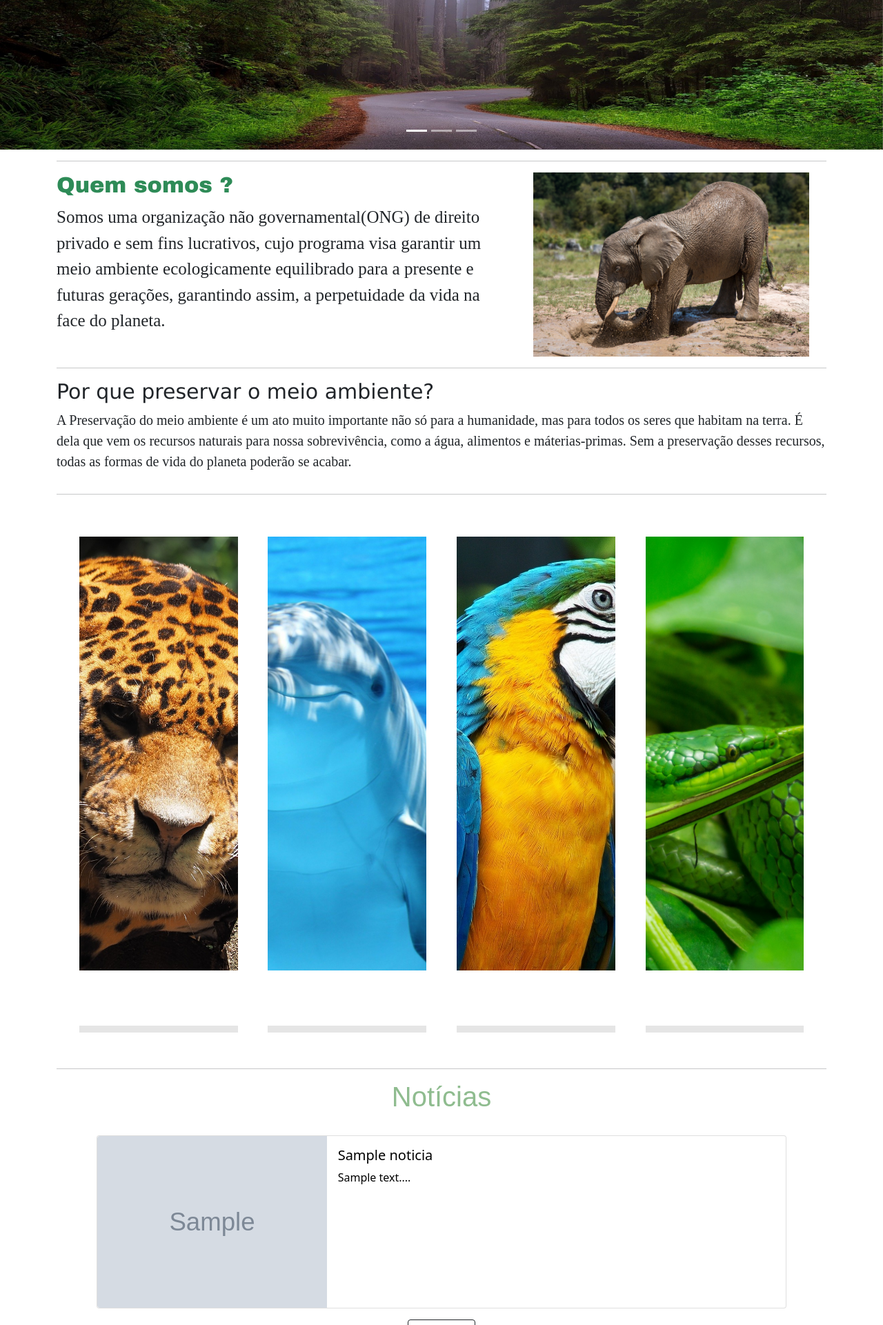
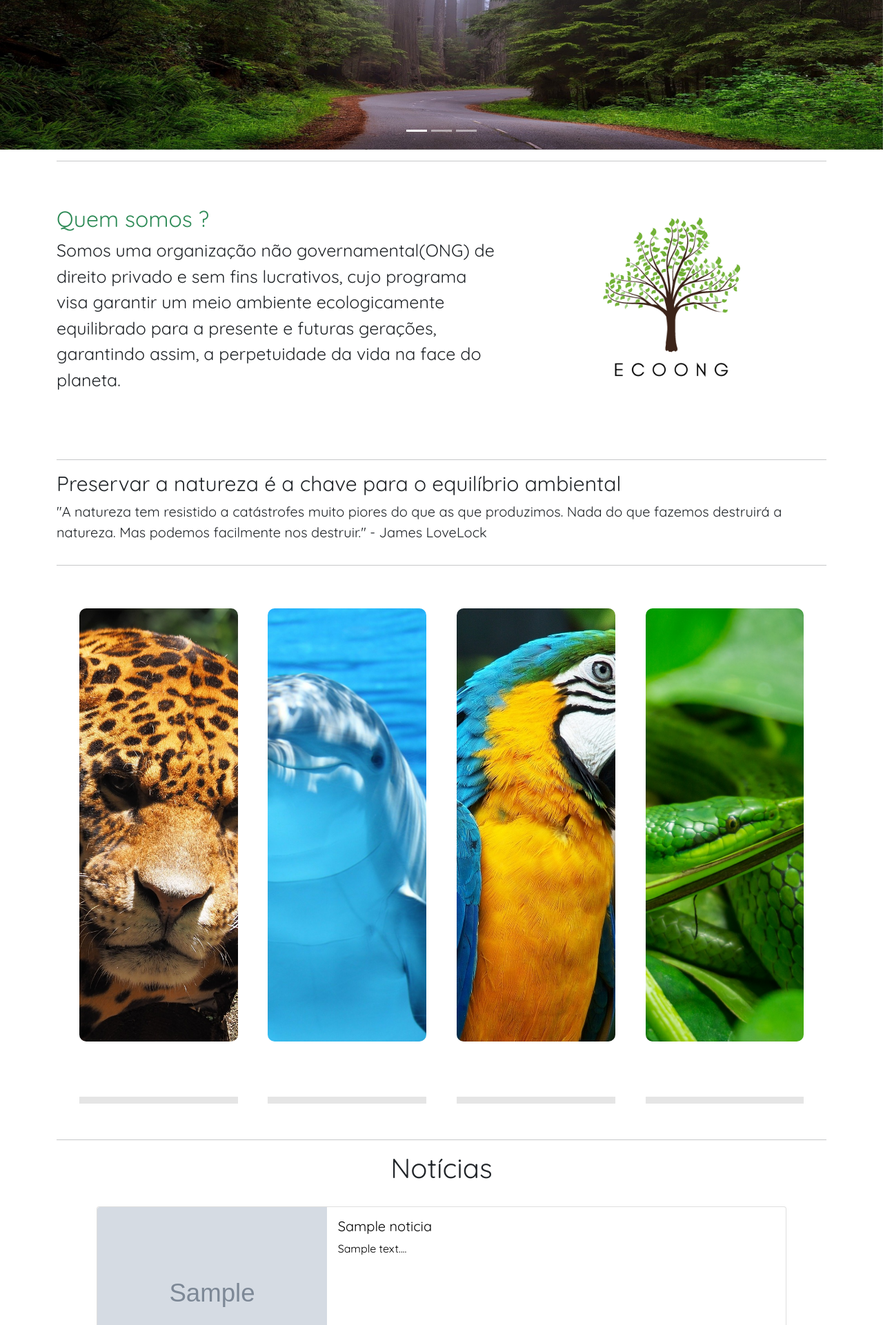
Before and after one commit to thzlet/EcoOng, a Flask app: template ecoong/templates/index.html in a window 1280 px wide. Shown: the part 357-2278 px from the top of the page at 69% size. Run offline with Flask 2, Linux system fonts and the light colour scheme; the template is opened without the code that fills it: most values are stand-ins (such as "Sample title", 1, 10 or a date in 2020); grey boxes marked "Sample" are stand-in pictures; parts of the project's set-up code (start-up, migrations or seed data) failed here and were passed over; some libraries are stand-ins or nearby versions.

Commit message:
Refatoração das paginas (notícias, landing, agradecimentos, atualizar_dados, perfil do usuário, login e cadastro)

```diff
--- a/ecoong/blueprints/auth/templates_auth/auth/cadastro.html
+++ b/ecoong/blueprints/auth/templates_auth/auth/cadastro.html
@@ -26,7 +26,7 @@
                 <i class="fas fa-envelope-open-text"></i>
               </div>
               <div class="div">
-                <h5>Emaill</h5>
+                <h5>Email</h5>
                 <input id="email" type="email" name="email" class="input" pattern="[a-z0-9.-]+@[a-z0-9.-]+\.[a-z.-]{3,}$" required>
               </div>
             </div>
--- a/ecoong/blueprints/auth/templates_auth/auth/login.html
+++ b/ecoong/blueprints/auth/templates_auth/auth/login.html
@@ -11,7 +11,7 @@
     <div class="row">
       <div class="col">
         <div class="login-content">
-          <form action="{{url_for('auth.login_page')}}" method="post"><br>
+          <form action="{{url_for('auth.login_page')}}" method="post"><br><br><br>
             <img src='/static_auth/auth/imgs/log.svg'>
             <h2 class="title">Login</h2>
             <div class="input-div one">
@@ -19,7 +19,7 @@
                 <i class="fas fa-envelope-open-text"></i>
               </div>
               <div class="div">
-                <h5>Emaill</h5>
+                <h5>Email</h5>
                 <input id="email" type="email" name="email" class="input" pattern="[a-z0-9._%+-]+@[a-z0-9.-]+\.[a-z.-]{3,}$" required>
               </div>
             </div>
--- a/ecoong/blueprints/campanhas/static_cam/campanhas/css/agradecimento.css
+++ b/ecoong/blueprints/campanhas/static_cam/campanhas/css/agradecimento.css
@@ -172,7 +172,7 @@ html {
   filter: blur(8px);
   -webkit-filter: blur(8px);
 
-  height: 100%;
+  height: 70%;
 
   background-position: center;
   background-repeat: no-repeat;
--- a/ecoong/blueprints/noticias/static_not/noticias/css/noticia.css
+++ b/ecoong/blueprints/noticias/static_not/noticias/css/noticia.css
@@ -1,3 +1,6 @@
-img {
+.fonte{
+ font-family: "Quicksand", sans-serif;
+}
+.round {
   border-radius: 10px;
 }
--- a/ecoong/blueprints/noticias/templates_not/noticias/noticia.html
+++ b/ecoong/blueprints/noticias/templates_not/noticias/noticia.html
@@ -7,6 +7,7 @@
 {% block conteudo %}
 
   <!-- PRIMEIRA PARTE DE NOTÍCIAS -->
+ <div class="fonte">
   <div class="container">
     <div class="row">
       <div class="col">
@@ -28,7 +29,7 @@
 
       <div class="col">
         <hr>
-        <img height="300" width="480" src="static_not/noticias/img/araraprincipal.jpg">
+        <img class="round" height="300" width="480" src="static_not/noticias/img/araraprincipal.jpg">
         <br>
         <br>
         <a style="text-decoration:none;color:black;" href="#">
@@ -277,7 +278,7 @@
 
   <!-- BOTÃO PARA CADASTRAR UMA NOVA NOTICIA -->
   {% if current_user.is_authenticated %}
-    <br><a type="button" class="btn btn-outline-dark" class="btn btn-primary" href="{{url_for('noticias.cadastrar_not')}}" role="button">Cadastrar Notícia</a>
+    <br><a type="button" class="btn btn-outline-dark" class="btn btn-primary" href="{{url_for('noticias.cadastrar_not')}}" role="button">Cadastrar Notícia</a></div>
     <br><br>
   {% endif %}
 
--- a/ecoong/static/css/landing.css
+++ b/ecoong/static/css/landing.css
@@ -1,3 +1,6 @@
+* {
+  font-family: "Quicksand", sans-serif;
+}
 .coll {
   display: flex;
   width: 100%;
@@ -131,7 +134,7 @@ footer {
   background: #2f4f4f;
   height: auto;
   width: 100%;
-  font-family: Times new romas;
+  font-family: "Quicksand", sans-serif;
   padding-top: 40px;
   color: #66cdaa;
 }
@@ -184,25 +187,24 @@ footer {
 }
 
 .texto h2{
-  font-family:verdana;
+  font-family: "Quicksand", sans-serif;
   font-size: 30px;
 }
 .texto{
-  font-family: serif;
+  font-family: "Quicksand", sans-serif;
   font-size: 20px;
 }
 
 .featurette-heading{
   color: #2E8B57;
-  font-family:arial black;
+  font-family: "Quicksand", sans-serif;
 }
 .lead{
-  font-family: serif;
+  font-family: "Quicksand", sans-serif;
   font-size: 25px;
 }
 .notcam{
-  color:#8FBC8F;
-  font-family:arial;
+  font-family: "Quicksand", sans-serif;
 }
 
 .coll {
@@ -230,11 +232,13 @@ footer {
   box-shadow: 0 10px 0 rgba(0, 0, 0, 0.1);
 }
 .box > img:hover {
+  border-radius: 10px;
   width: 100%;
   height: calc(100% - 10vh);
   object-fit: cover;
 }
 .box > img {
+  border-radius: 10px;
   width: 100%;
   height: calc(100% - 10vh);
   object-fit: cover;
@@ -340,7 +344,7 @@ footer {
   background: #2f4f4f;
   height: auto;
   width: 100%;
-  font-family: Times new romas;
+  font-family: "Quicksand", sans-serif;
   padding-top: 40px;
   color: #66cdaa;
 }
--- a/ecoong/templates/index.html
+++ b/ecoong/templates/index.html
@@ -41,12 +41,12 @@
         <hr class="featurette-divider">
 
         <div class="row featurette">
-          <div class="col-md-7">
+          <div class="col-md-7"><br><br>
             <h2 align="left" class="featurette-heading">Quem somos ?</h2>
             <p align="left" class="lead">Somos uma organização não governamental(ONG) de direito privado e sem fins lucrativos, cujo programa visa garantir um meio ambiente ecologicamente equilibrado para a presente e futuras gerações, garantindo assim, a perpetuidade  da vida na face do planeta.</p>
           </div>
           <div class="col-md-5">
-            <a href="https://getbootstrap.com/docs/5.0/components/buttons/"><img class="featurette-image img-fluid mx-auto" width="400" src="/static/imgs/img_home_quem_somos.jpg" alt="..."></a>
+            <img class="featurette-image img-fluid mx-auto" width="400" src="/static/imgs/logo_home.png" alt="...">
           </div>
         </div>
       </div>
@@ -59,8 +59,8 @@
     <div class="row">
       <div class="col">
         <div class="texto">
-        <h2 align="left"> Por que preservar o meio ambiente?</h2>
-        <p align="left">A Preservação do meio ambiente é um ato muito importante não só para a humanidade, mas para todos os seres que habitam na terra. É dela que vem os recursos naturais para nossa sobrevivência, como a água, alimentos e máterias-primas. Sem a preservação desses recursos, todas as formas de vida do planeta poderão se acabar.</p>
+        <h2 align="left">Preservar a natureza é a chave para o equilíbrio ambiental</h2>
+        <p align="left">"A natureza tem resistido a catástrofes muito piores do que as que produzimos. Nada do que fazemos destruirá a natureza. Mas podemos facilmente nos destruir." - James LoveLock</p>
         </div>
       </div>
     </div>
@@ -120,8 +120,7 @@
     <div class="row">
       <div class="col">
         <div class="texto">
-        <h2  align="left">Poluição Atmosférica</h2><p align="left"> A poluição atmosférica que também é chamada por poluição do ar, acontece quando a emissão de substâncias na atmosfera muda a composição do ar, provocando desequilíbrios ambientais e causando prejuízos à saúde dos seres vivos. Uma das suas principais causas é a queima de combustíveis fósseis, como o carvão e o petróleo. Essa poluição contribui para o agravamento do efeito estufa e do aquecimento global.
-        </p>
+        <h2  align="left">A crise ecológica é  uma questão moral!</h2><p align="left">É necessário entender que o meio ambiente é um bem coletivo, patrimônio de toda a humanidade e responsabilidade de todos. "Somos todos ambiente. Somos todos terra!" - Berenice Gehlen</p>
         </div>
       </div>
     </div>
@@ -162,7 +161,7 @@
         <div class="card" style="width: 20rem;">
           <img height="200" width="200" src="/static/imgs/img_home_ultimo_card_1.jpg" class="card-img-top" alt="...">
           <div class="card-body">
-            <p align="left" class="card-text">O Serviço de Pesca e Vida Selvagem dos EUA (FWS) anunciou em um comunicado à imprensa que a população de raposas em Sierra Nevada, que consiste apenas de 18 a 39 indivíduos, receberá proteção sob a Lei de Espécies Ameaçadas.
+            <p align="left" class="card-text">O Serviço de Pesca e Vida Selvagem dos EUA (FWS) anunciou que a população de raposas em Sierra Nevada, que consiste apenas de 18 a 39 indivíduos, receberá proteção sob a Lei de Espécies Ameaçadas.
             </p>
           </div>
         </div></br>
@@ -171,7 +170,7 @@
         <div class="card" style="width: 20rem;">
           <img height="200" width="200" src="/static/imgs/img_home_ultimo_card_2.jpg" class="card-img-top" alt="...">
           <div class="card-body">
-            <p align="left" class="card-text">Atualmente, a ariranha está classificada como "em perigo" na Lista Vermelha de Espécies Ameaçadas da União Internacional Para Conservação da Natureza e dos Recursos Naturais (IUCN). Isso significa que a espécie apresenta um alto risco de extinção.
+            <p align="left" class="card-text">Atualmente, a ariranha está classificada como "em perigo" na Lista Vermelha de Espécies Ameaçadas da União Internacional Para Conservação da Natureza e dos Recursos Naturais.
             </p>
           </div>
         </div></br>
@@ -180,7 +179,7 @@
         <div class="card" style="width: 20rem;">
           <img height="200" width="200" src="../static/imgs/img_home_araraazul_5.jpg" class="card-img-top" alt="...">
           <div class="card-body">
-            <p align="left" class="card-text">As araras-azuis são animais que se destacam pela beleza, tamanho e comportamento. Essa ave está atualmente ameaçada de extinção devido à caça, ao comércio clandestino e à degradação em seu habitat natural por conta do desmatamento.
+            <p align="left" class="card-text">Araras-azuis são se destacam pela beleza, tamanho e comportamento. Essa ave está atualmente ameaçada de extinção devido à caça, ao comércio clandestino e à degradação em seu habitat natural.
             </p>
           </div>
         </div>
```
Also changed, not shown: ecoong/blueprints/auth/static_auth/auth/css/cad.css (+4 -4 lines), ecoong/blueprints/auth/static_auth/auth/css/log.css (+4 -5 lines), ecoong/blueprints/campanhas/static_cam/campanhas/css/campanha.css (+8 -2 lines), ecoong/blueprints/campanhas/templates_cam/campanhas/campanha.html (+6 -5 lines), ecoong/blueprints/membros/static_mem/membros/css/perfil.css (+5 -4 lines), ecoong/blueprints/membros/templates_mem/membros/atualizar_dados.html (+7 -7 lines), ecoong/blueprints/membros/templates_mem/membros/perfil.html (+6 -6 lines), ecoong/blueprints/campanhas/static_cam/campanhas/img/campanhafundo.jpg (added), ecoong/static/imgs/img_home_quem_somos.jpg (deleted), ecoong/static/imgs/logo_home.png (added).
